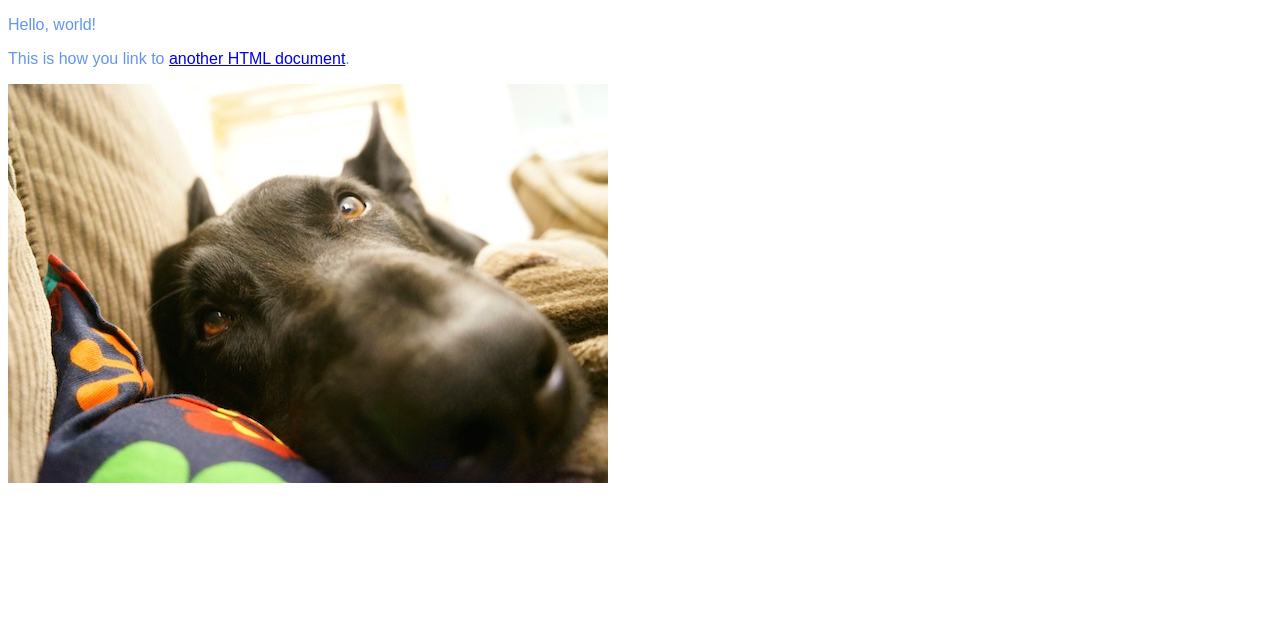
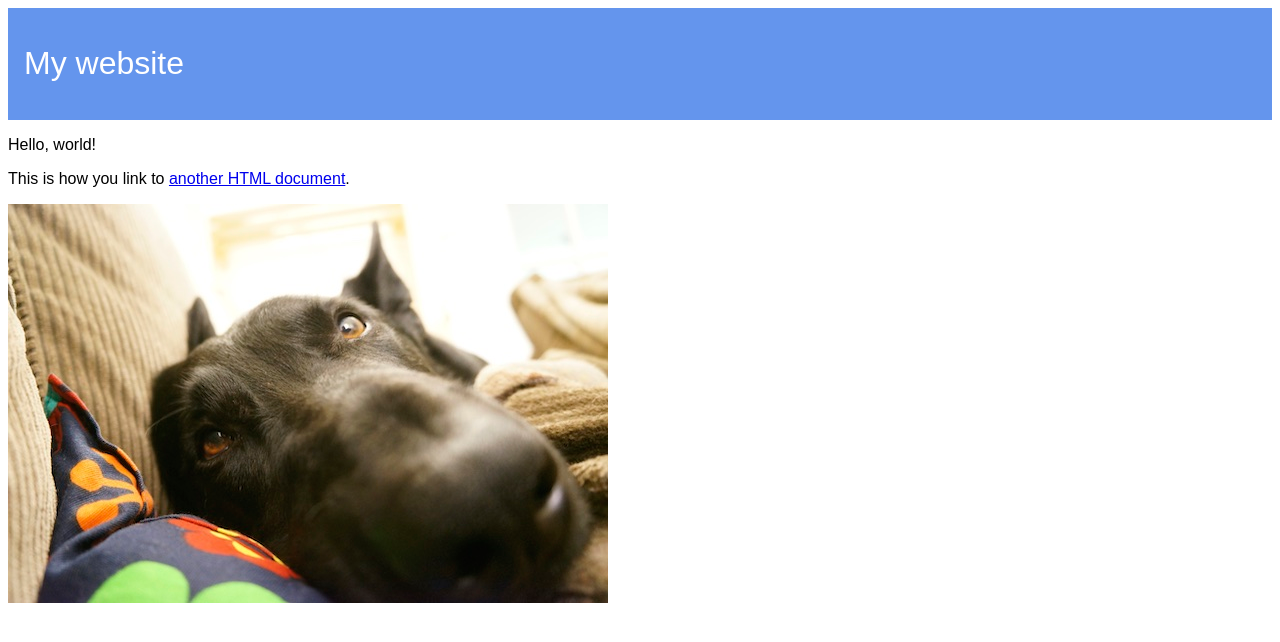
Before and after one commit to bartTC/starcel, a website built with Parcel: page src/index.html in a window 1280 px wide. Built offline with nearby package versions, Linux system fonts and the light colour scheme; what alphanum-sort would draw is missing.

Commit message:
Added posthtml-include. More refinement.

```diff
--- a/package.json
+++ b/package.json
@@ -7,10 +7,11 @@
     "posthtml": "^0.11.3",
     "posthtml-alt-always": "^1.0.1",
     "posthtml-img-autosize": "^0.1.4",
+    "posthtml-include": "^1.2.0",
     "sass": "^1.17.4"
   },
   "scripts": {
-    "devserver": "npx parcel src/index.html",
+    "devserver": "npx parcel src/index.html --out-dir=build-debug/",
     "buildserver": "npx ws --port=1234 --hostname=localhost --directory=build/",
     "build": "NODE_ENV=production npx parcel build --out-dir=build/ --no-source-maps src/*.html"
   },
--- a/posthtml.config.js
+++ b/posthtml.config.js
@@ -11,5 +11,11 @@ module.exports = {
       'root': './src',
     },
 
+    // Similar to SSI this allows you to include re-usable HTML snippets.
+    // Syntax is: <include src="./header.html"></include>
+    'posthtml-include': {
+      'root': './src',
+    },
+
   },
 };
--- /dev/null
+++ b/src/_inc/header.html
@@ -0,0 +1,3 @@
+<header>
+ <h1>My website</h1>
+</header>
--- a/src/index.html
+++ b/src/index.html
@@ -16,6 +16,15 @@
   </head>
 
   <body>
+
+    <!--
+      == Includes
+
+      You can include re-usable HTML snippets with this syntax.
+      This is done by ``posthtml-include``.
+    -->
+    <include src="./_inc/header.html"></include>
+
     <p>Hello, world!</p>
     <p>This is how you link to <a href="./about.html">another HTML document</a>.</p>
 
--- a/src/site.scss
+++ b/src/site.scss
@@ -5,5 +5,14 @@
 body  {
   font-family: sans-serif;
   font-size: 1em;
-  color: cornflowerblue;
 }
+
+header {
+  background: cornflowerblue;
+  padding: 1rem;
+
+  h1 {
+    font-weight: normal;
+    color: white;
+  }
+}
```
Also changed, not shown: src/about.html (+2 -0 lines), 3 other files.
